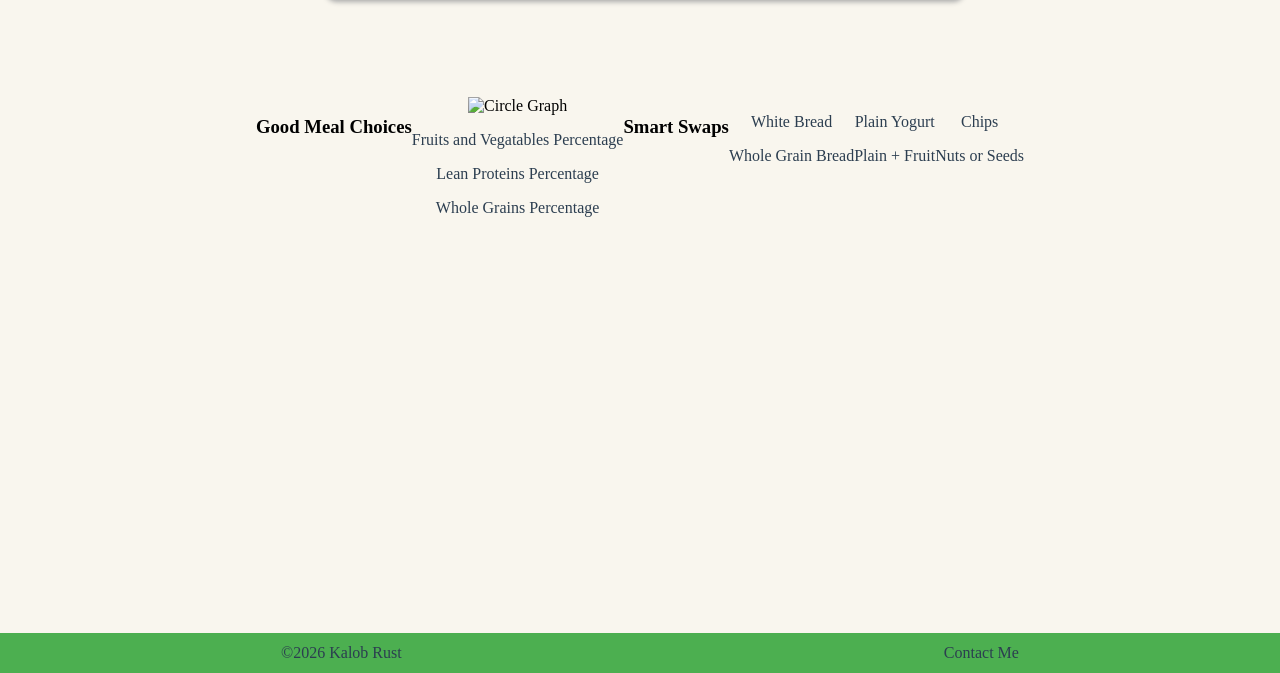
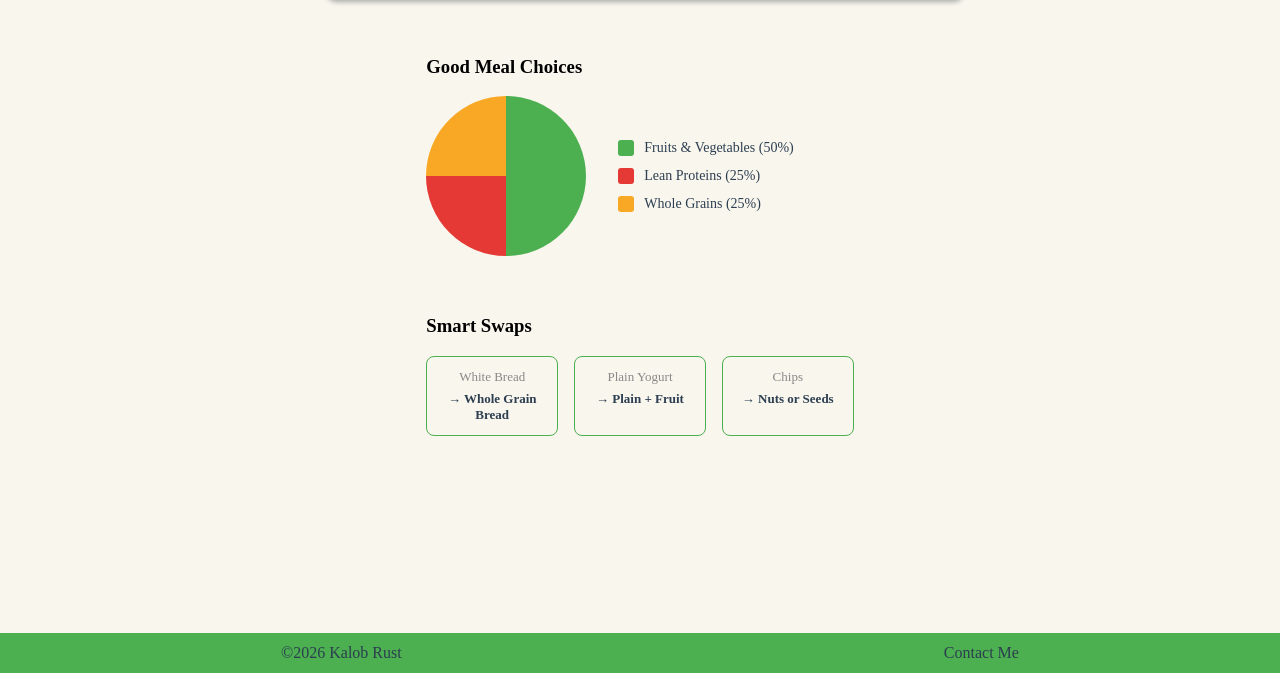
Before and after one commit to GreenGorilla774/wdd130-Rust, a plain HTML site: page page2.html in a window 1280 px wide. Shown: the part 127-800 px from the top of the page. Drawn offline with Linux system fonts and the light colour scheme.

Commit message:
finishing page 2

```diff
--- a/page2.html
+++ b/page2.html
@@ -1,11 +1,12 @@
 <!DOCTYPE html>
 <html lang="en">
-<link rel="stylesheet" href="styles/styles.css">
+
 <head>
-    <link href="https://fonts.googleapis.com" rel="stylesheet">
+    <link href="https://fonts.googleapis.com/css2?family=Montserrat&family=Open+Sans&display=swap" rel="stylesheet">
     <meta charset="UTF-8">
     <meta name="viewport" content="width=device-width, initial-scale=1.0">
-    <title>Home</title>
+    <link rel="stylesheet" href="styles/styles.css">
+    <title>Meal Guide</title>
 </head>
 <body>
     <div id="wrapper">
@@ -20,31 +21,44 @@
 
         </header>
     </div>
-    <main id="main">
-        <a class="circle_graph">
+    <main id="main_page2">
+        <section class="meal-section">
             <h3>Good Meal Choices</h3>
-            <a>
-                <img src="images/circle_graph.png" alt="Circle Graph">
-                <p>Fruits and Vegatables Percentage</p>
-                <p>Lean Proteins Percentage</p>
-                <p>Whole Grains Percentage</p>
-            </a>
-        </a>
-        <a class="smart_swap">
+            <div class="chart-container">
+                <div class ="pie-chart"></div>
+                <div class="chart-legend">
+                    <div class="legend-item">
+                        <span class="legend-color" style="background: #4CAF50;"></span>
+                        Fruits &amp; Vegetables (50%)
+                    </div>
+                    <div class="legend-item">
+                        <span class="legend-color" style="background: #E53935;"></span>
+                        Lean Proteins (25%)
+                    </div>
+                    <div class="legend-item">
+                        <span class="legend-color" style="background: #F9A825;"></span>
+                        Whole Grains (25%)
+                    </div>
+                </div>
+            </div>
+        </section>
+        <section class="smart_section">
             <h3>Smart Swaps</h3>
-            <a class="box">
-                <p>White Bread</p>
-                <p>Whole Grain Bread</p>
-            </a>
-            <a class="box">
-                <p>Plain Yogurt</p>
-                <p>Plain + Fruit</p>
-            </a>
-            <a class="box">
-                <p>Chips</p>
-                <p>Nuts or Seeds</p>
-            </a>
-        </a>
+            <div class="swaps-row">
+                <div class="swap-box">
+                    <p>White Bread</p>
+                    <p>→ Whole Grain Bread</p>
+                </div>
+                <div class="swap-box">
+                    <p>Plain Yogurt</p>
+                    <p>→ Plain + Fruit</p>
+                </div>
+                <div class="swap-box">
+                    <p>Chips</p>
+                    <p>→ Nuts or Seeds</p>
+                </div>
+            </div>
+        </section>
     </main>
     <footer>
         <p>&copy;2026 Kalob Rust</p>
--- a/styles/styles.css
+++ b/styles/styles.css
@@ -129,3 +129,86 @@ footer a:hover {
 p {
     color: #2C3E50 ;
 }
+
+#main_page2 {
+    max-width: 700px;
+    margin: 40px auto 100px;
+    padding: 0 20px;
+    display: flex;
+    flex-direction: column;
+    gap: 40px;
+}
+
+.meal-seciton, .swaps-section {
+    background: #ffffff;
+    border: 1px solid #ddd;
+    border-radius: 10px;
+    padding: 24px;
+    box-shadow: 2px 2px 6px #aaaaaa;
+}
+
+.chart-container {
+    display: grid;
+    grid-template-columns: auto 1fr;
+    align-items: center;
+    gap: 32px;
+}
+
+.pie-chart {
+    width: 160px;
+    height: 160px;
+    border-radius: 50%;
+    background: conic-gradient(
+        #4CAF50 0% 50%,
+        #E53935 50% 75%,
+        #F9A825 75% 100%
+    );
+}
+
+.chart-legend {
+    display: flex;
+    flex-direction: column;
+    gap: 12px;
+}
+
+.legend-item {
+    display: flex;
+    align-items: center;
+    gap: 10px;
+    font-size: 14px;
+    color: #2C3E50
+}
+
+.legend-color {
+    width: 16px;
+    height: 16px;
+    border-radius: 3px;
+    display: inline-block;
+    flex-shrink: 0;
+}
+
+.swaps-row {
+    display: flex;
+    gap: 16px;
+}
+
+.swap-box {
+    flex: 1;
+    border: 1.5px solid #4CAF50;
+    border-radius: 8px;
+    padding: 12px 14px;
+    text-align: center;
+}
+
+.swap-box p:first-child {
+    color: #888;
+    margin: 0 0 6px;
+    font-size: 13px;
+}
+
+.swap-box p:last-child {
+    color: #2C3E50;
+    font-weight: bold;
+    margin: 0;
+    font-size: 13px;
+}
```
